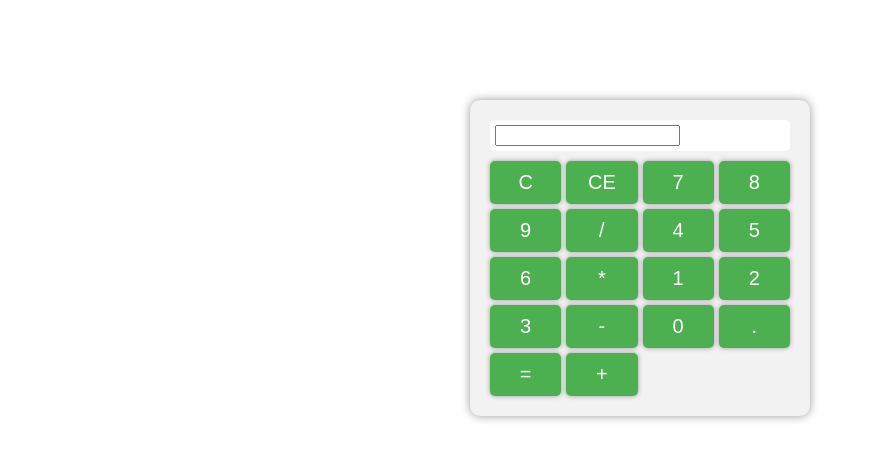
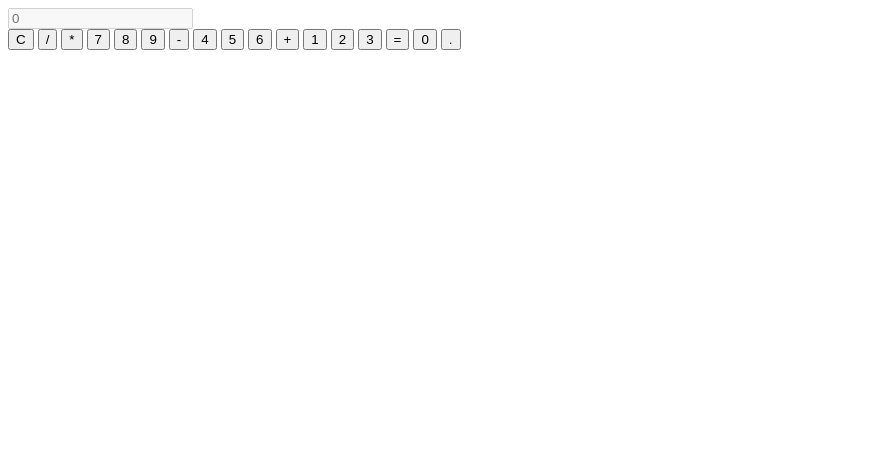
Before and after one commit to sulin1234/calculator, a plain HTML site: page index.html in a window 1280 px wide. Shown: the whole page, without its empty margins (0-870 px from the left). Drawn offline with Linux system fonts and the light colour scheme.

Commit message:
Update index.html

```diff
--- a/index.html
+++ b/index.html
@@ -1,35 +1,23 @@
-<!DOCTYPE html>
-<html>
-<head>
-	<title>My Pretty Calculator</title>
-	<link rel="stylesheet" type="text/css" href="style.css">
-</head>
-<body>
-	<div class="calculator">
-		<div class="display">
-			<input type="text" id="result" readonly>
-		</div>
-		<div class="buttons">
-			<button onclick="clearScreen()">C</button>
-			<button onclick="backspace()">CE</button>
-			<button onclick="insertNumber(7)">7</button>
-			<button onclick="insertNumber(8)">8</button>
-			<button onclick="insertNumber(9)">9</button>
-			<button onclick="insertOperator('/')">/</button>
-			<button onclick="insertNumber(4)">4</button>
-			<button onclick="insertNumber(5)">5</button>
-			<button onclick="insertNumber(6)">6</button>
-			<button onclick="insertOperator('*')">*</button>
-			<button onclick="insertNumber(1)">1</button>
-			<button onclick="insertNumber(2)">2</button>
-			<button onclick="insertNumber(3)">3</button>
-			<button onclick="insertOperator('-')">-</button>
-			<button onclick="insertNumber(0)">0</button>
-			<button onclick="insertDecimal()">.</button>
-			<button onclick="calculate()">=</button>
-			<button onclick="insertOperator('+')">+</button>
-		</div>
-	</div>
-	<script src="script.js"></script>
-</body>
-</html>
+<div class="calculator">
+  <form>
+    <input type="text" name="result" placeholder="0" disabled>
+    <br>
+    <button type="button" value="C" onclick="clearResult()">C</button>
+    <button type="button" value="/" onclick="calculate('/')">/</button>
+    <button type="button" value="*" onclick="calculate('*')">*</button>
+    <button type="button" value="7" onclick="display('7')">7</button>
+    <button type="button" value="8" onclick="display('8')">8</button>
+    <button type="button" value="9" onclick="display('9')">9</button>
+    <button type="button" value="-" onclick="calculate('-')">-</button>
+    <button type="button" value="4" onclick="display('4')">4</button>
+    <button type="button" value="5" onclick="display('5')">5</button>
+    <button type="button" value="6" onclick="display('6')">6</button>
+    <button type="button" value="+" onclick="calculate('+')">+</button>
+    <button type="button" value="1" onclick="display('1')">1</button>
+    <button type="button" value="2" onclick="display('2')">2</button>
+    <button type="button" value="3" onclick="display('3')">3</button>
+    <button type="button" value="=" onclick="calculate('=')">=</button>
+    <button type="button" value="0" onclick="display('0')">0</button>
+    <button type="button" value="." onclick="display('.')">.</button>
+  </form>
+</div>
```
